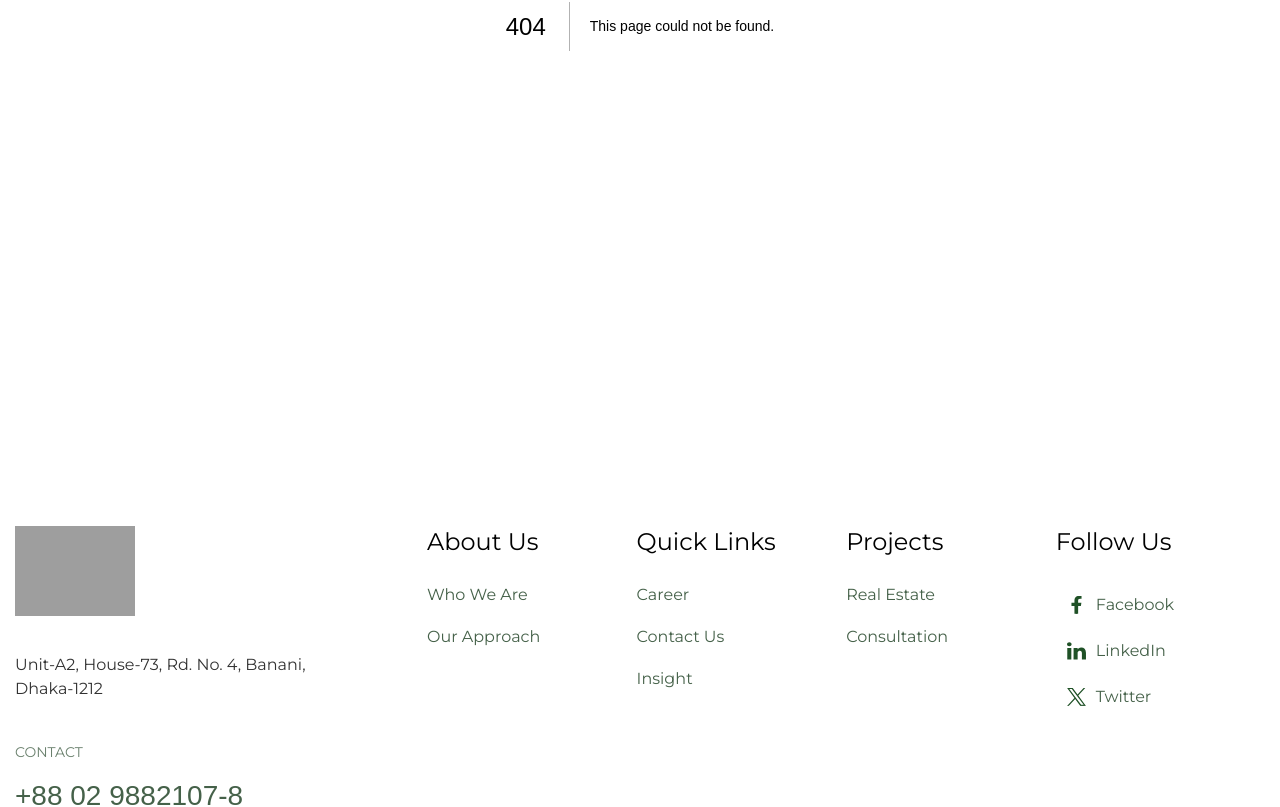
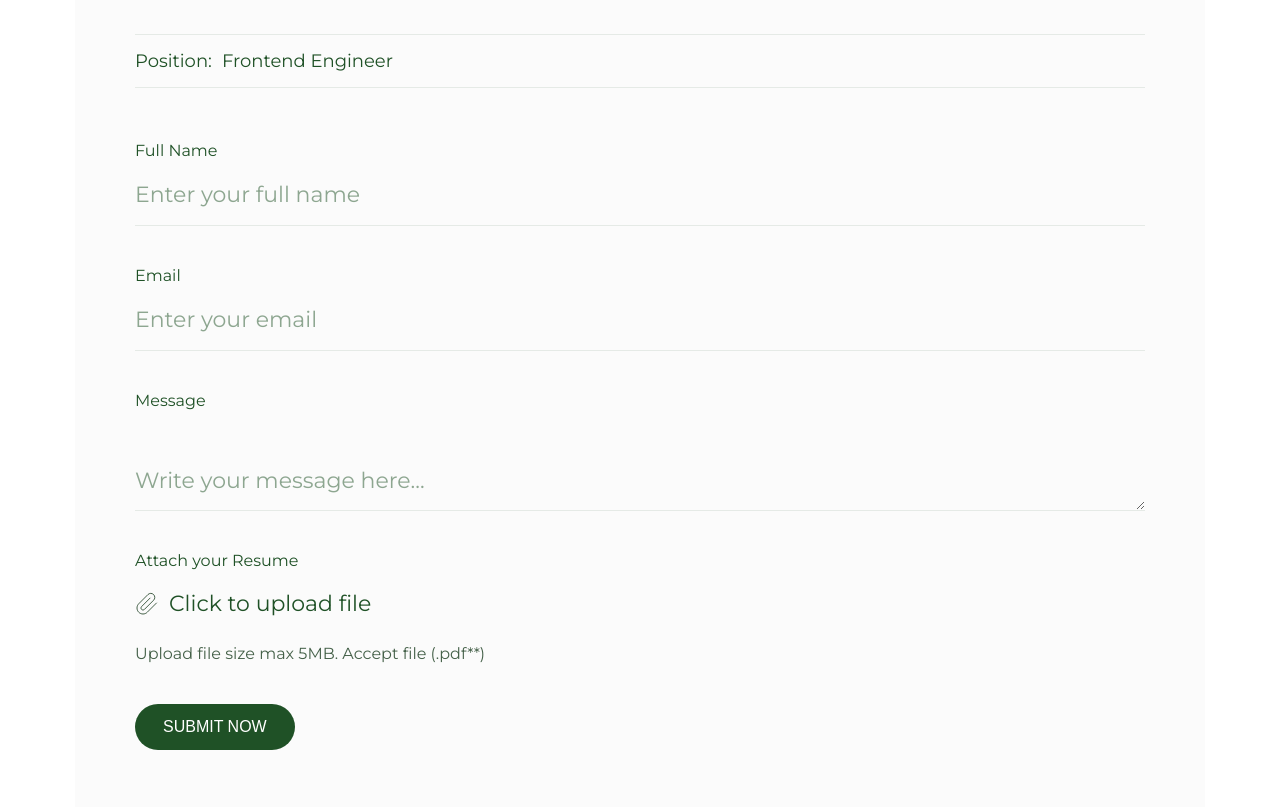
Before and after one commit to abdul-muhaimin-toha/eqt, a Next.js app: page /career/apply/1 in a window 1280 px wide. Before the commit this address had no page. Shown: the part 374-1181 px from the top of the page. Built offline with nearby package versions, Linux system fonts and the light colour scheme; grey boxes are pictures that could not be loaded; a web font is replaced by a local one.

Commit message:
feat: apply page done

```diff
--- a/app/career/[id]/page.jsx
+++ b/app/career/[id]/page.jsx
@@ -64,7 +64,7 @@ const dummyRichtext = `
   <h4>Compensation &amp; Other Benefits</h4>
   <p>As per company policy.</p>
 
-  <a class="btn-transparent text-uppercase" href="/apply">
+  <a class="btn-transparent text-uppercase" href="/career/apply/1">
     <span>Apply Now</span>
   </a>
 `;
@@ -79,7 +79,7 @@ export default function CareerDetailsPage() {
                   location: 'Dhaka',
                   deadline: '20 Aug 2023',
                   vacancies: 1,
-                  applyLink: '/',
+                  applyLink: '/career/apply/1',
                }}
             />
          </div>
--- /dev/null
+++ b/app/career/apply/[id]/page.jsx
@@ -0,0 +1,148 @@
+'use client';
+
+import { useState } from 'react';
+import { useForm } from 'react-hook-form';
+
+export default function JobApplyPage() {
+   const { register, handleSubmit } = useForm();
+   const [fileName, setFileName] = useState('');
+
+   const onSubmit = (data) => {
+      console.log('Form submitted:', data);
+   };
+
+   return (
+      <section className="apply-now-section">
+         <div className="container">
+            <div className="apply-now-container">
+               <div className="apply-now-header">
+                  <h2 className="heading-h2 text-center">Apply Now</h2>
+                  <p className="inter-body-one color-two text-center">
+                     We’re glad you’re here. Fill out this form and one of our
+                     client representatives will get back to you.
+                  </p>
+               </div>
+
+               <div className="contact-form apply-now-form">
+                  <form
+                     aria-label="Contact form"
+                     onSubmit={handleSubmit(onSubmit)}
+                  >
+                     {/* Position (readonly) */}
+                     <div className="job-position inter-body-one">
+                        <label>Position:</label>
+                        <input
+                           {...register('position')}
+                           size={40}
+                           maxLength={400}
+                           className="wpcf7-form-control job-title-name"
+                           readOnly
+                           type="text"
+                           value="Frontend Engineer" // dummy value, can be dynamic
+                        />
+                     </div>
+
+                     {/* Full Name */}
+                     <div className="form-group">
+                        <label>Full Name</label>
+                        <div className="form-control">
+                           <input
+                              {...register('fullName')}
+                              size={40}
+                              maxLength={400}
+                              className="wpcf7-form-control"
+                              placeholder="Enter your full name"
+                              type="text"
+                           />
+                        </div>
+                     </div>
+
+                     {/* Email */}
+                     <div className="form-group">
+                        <label>Email</label>
+                        <div className="form-control">
+                           <input
+                              {...register('email')}
+                              size={40}
+                              maxLength={400}
+                              className="wpcf7-form-control"
+                              placeholder="Enter your email"
+                              type="email"
+                           />
+                        </div>
+                     </div>
+
+                     {/* Message */}
+                     <div className="form-group">
+                        <label className="textarea-label">Message</label>
+                        <div className="form-control">
+                           <textarea
+                              {...register('message')}
+                              cols={40}
+                              rows={10}
+                              maxLength={2000}
+                              className="wpcf7-form-control"
+                              placeholder="Write your message here..."
+                           />
+                        </div>
+                     </div>
+
+                     {/* Resume Upload */}
+                     <div className="form-group resume-field">
+                        <label>
+                           <p>Attach your Resume</p>
+                           <div className="form-group-control-svg">
+                              <svg
+                                 width={24}
+                                 height={24}
+                                 viewBox="0 0 24 24"
+                                 fill="none"
+                                 xmlns="http://www.w3.org/2000/svg"
+                              >
+                                 <path
+                                    d="M21.4383 11.0509L12.2483 20.2409C11.1225 21.3667 9.59552 21.9992 8.00334 21.9992C6.41115 21.9992 4.88418 21.3667 3.75834 20.2409C2.63249 19.1151 2 17.5881 2 15.9959C2 14.4037 2.63249 12.8767 3.75834 11.7509L12.9483 2.5609C13.6989 1.81033 14.7169 1.38867 15.7783 1.38867C16.8398 1.38867 17.8578 1.81033 18.6083 2.5609C19.3589 3.31146 19.7806 4.32944 19.7806 5.3909C19.7806 6.45235 19.3589 7.47033 18.6083 8.2209L9.40834 17.4109C9.03306 17.7862 8.52406 17.997 7.99334 17.997C7.46261 17.997 6.95362 17.7862 6.57834 17.4109C6.20306 17.0356 5.99222 16.5266 5.99222 15.9959C5.99222 15.4652 6.20306 14.9562 6.57834 14.5809L15.0683 6.1009"
+                                    stroke="#173A1C"
+                                    strokeOpacity="0.8"
+                                    strokeLinecap="round"
+                                    strokeLinejoin="round"
+                                 />
+                              </svg>
+                              <span>Click to upload file</span>
+                           </div>
+                           <div className="form-control">
+                              <input
+                                 {...register('resume')}
+                                 size={40}
+                                 className="wpcf7-form-control resume-uploader"
+                                 type="file"
+                                 onChange={(e) => {
+                                    if (e.target.files?.length > 0) {
+                                       setFileName(e.target.files[0].name);
+                                    } else {
+                                       setFileName('');
+                                    }
+                                 }}
+                              />
+                           </div>
+                           <div className="filename">
+                              {fileName && <span>{fileName}</span>}
+                           </div>
+                        </label>
+                        <div className="help-text color-two">
+                           Upload file size max 5MB. Accept file (.pdf**)
+                        </div>
+                     </div>
+
+                     {/* Submit */}
+                     <input
+                        className="wpcf7-form-control wpcf7-submit submit-btn btn-primary text-uppercase"
+                        type="submit"
+                        value="Submit Now"
+                     />
+                  </form>
+               </div>
+            </div>
+         </div>
+      </section>
+   );
+}
--- /dev/null
+++ b/app/career/apply/page.jsx
@@ -0,0 +1,5 @@
+import { redirect } from 'next/navigation';
+
+export default function JobApplyPage() {
+   redirect('/career');
+}
```
